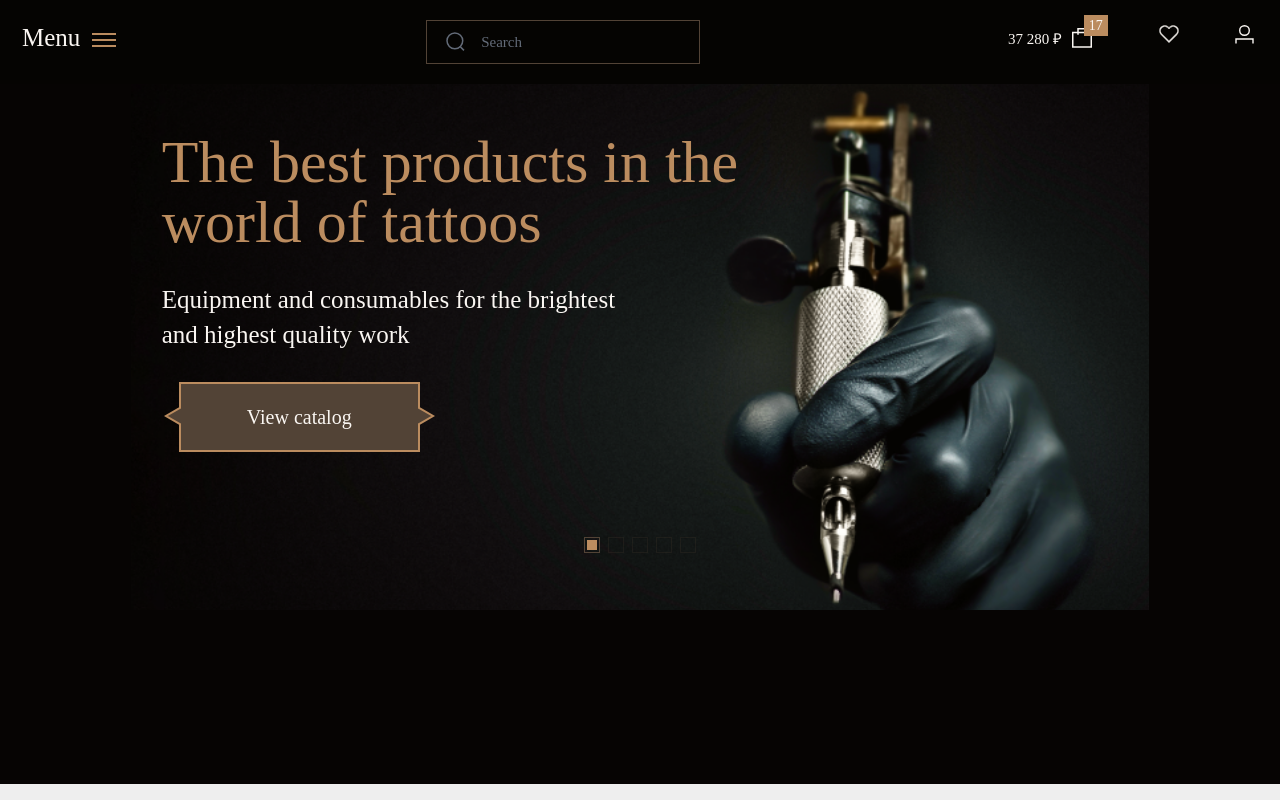
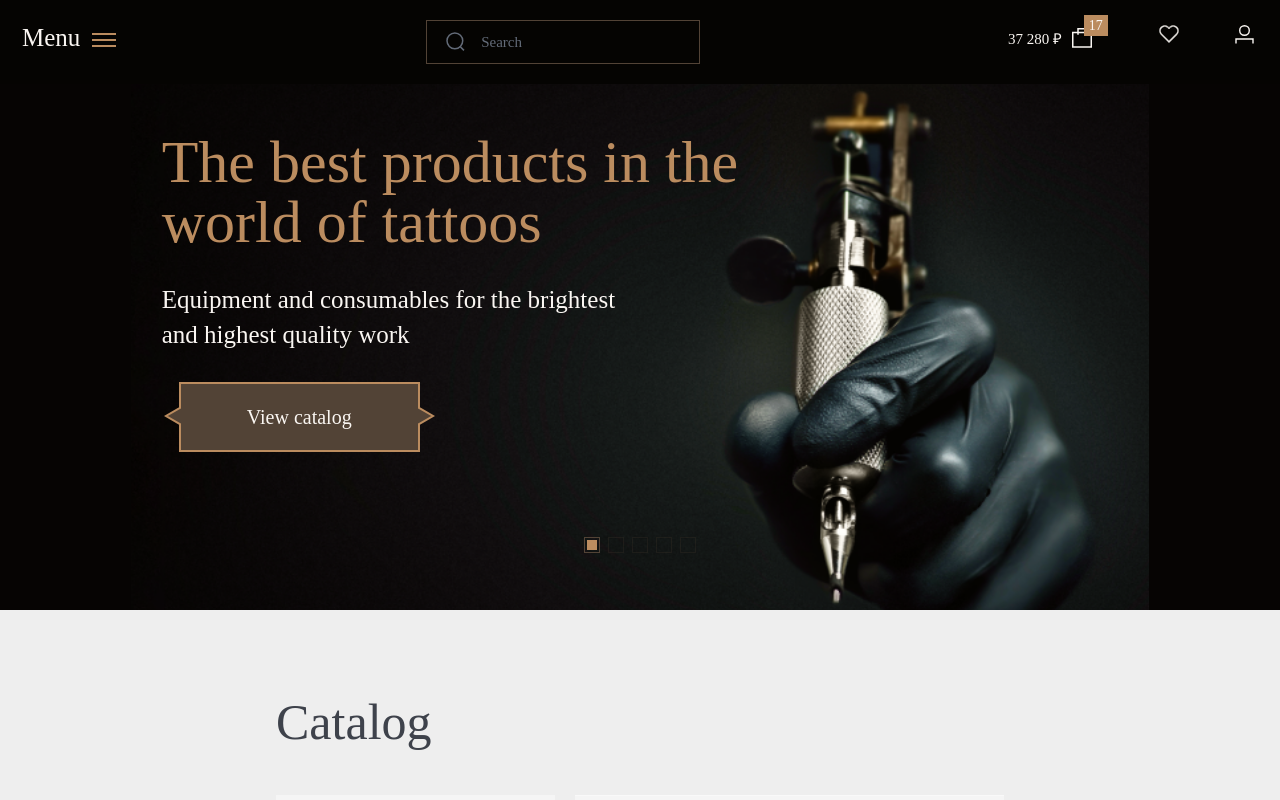
Before and after one commit to Evgeny1995/TattooShop, a React (Vite) app: page / in a window 1280 px wide. Shown: the top 800 px of the page. Built offline with nearby package versions, Linux system fonts and the light colour scheme; a web font is replaced by a local one.

Commit message:
ProductDebuggingHeight

```diff
--- a/src/components/Molecules/TabProductPreviewSlider/ProductPreviewSlider.module.scss
+++ b/src/components/Molecules/TabProductPreviewSlider/ProductPreviewSlider.module.scss
@@ -1,5 +1,4 @@
 .swiper_container {
-  height: 700px;
 }
 
 .slide_container {
```
